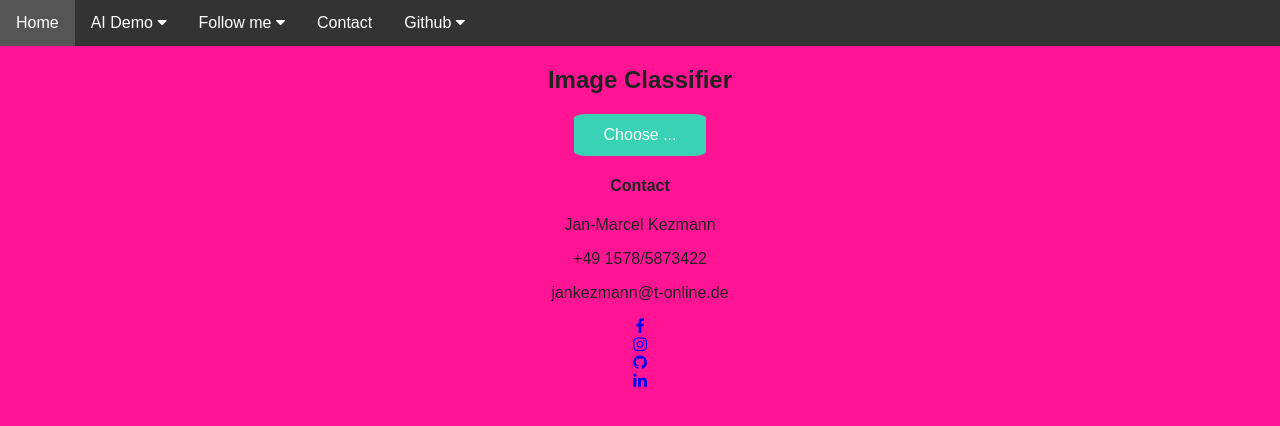
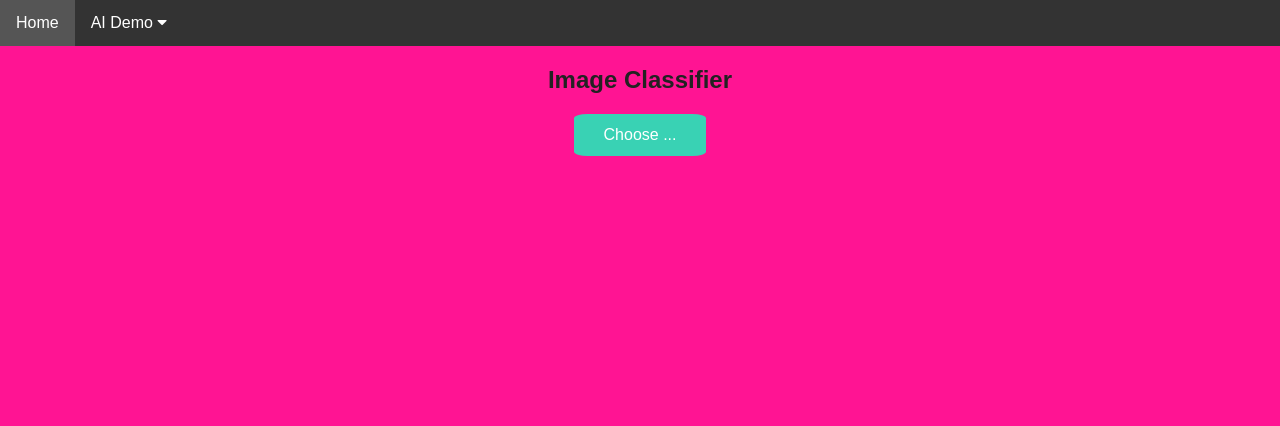
Before and after one commit to TizianFusserDE/Flask-Keras-WebApp, a Flask app: page /imageclassification in a window 1280 px wide. Shown: the top 426 px of the page. Run offline with Flask 2, Linux system fonts and the light colour scheme; some libraries are stand-ins or nearby versions.

Commit message:
Update image.html

```diff
--- a/templates/image.html
+++ b/templates/image.html
@@ -24,13 +24,13 @@
 			</div>
 		</div>
 		<div class="basesubnav">
-			<button class="basesubnavbtn">Follow me <i class="fa fa-caret-down"></i></button>
+			<!--<button class="basesubnavbtn">Follow me <i class="fa fa-caret-down"></i></button>
 			<div class="basesubnav-content">
 				<a class="facebook" href="https://www.facebook.com/janmarcel.kezmann"><i class="fa fa-facebook"></i></a>
 				<a class="instagram" href="http://instagram.com/jan_kezmann"><i class="fa fa-instagram"></i></a>
 				<a class="github" href="https://www.github.com/JanMarcelKezmann"><i class="fa fa-github"></i></a>
 				<a class="linkedin" href="https://www.linkedin.com/in/jan-marcel-kezmann/"><i class="fa fa-linkedin"></i></a>
-			</div>
+
 		</div>
 	  	<a href="contact">Contact</a>
 	  	<div class="basesubnav">
@@ -38,7 +38,7 @@
 			<div class="basesubnav-content">
 				<a href="https://github.com/JanMarcelKezmann/Flask-AI-WebApp">The Code</a>
 				<a href="https://github.com/JanMarcelKezmann">My Profile</a>
-			</div>
+			</div></div>-->
 	  	</div>
 	</div>
 
@@ -73,7 +73,7 @@
 
 	<script src="{{ url_for('static', filename='js/image.js') }}" type="text/javascript"></script>
 
-	<div class="footer w3-responsive">
+	<!--<div class="footer w3-responsive">
 		<h4>Contact</h4>
 		<p>Jan-Marcel Kezmann</p>
 		<p>+49 1578/5873422</p>
@@ -92,7 +92,7 @@
 			<div class="w3-quarter w3-responsive w3-center">
 				<a class="linkedin" href="https://www.linkedin.com/in/jan-marcel-kezmann/"><i class="fa fa-linkedin"></i></a>
 			</div>
-		</div>
+		</div>-->
 	</div>
 
 </body>
```
